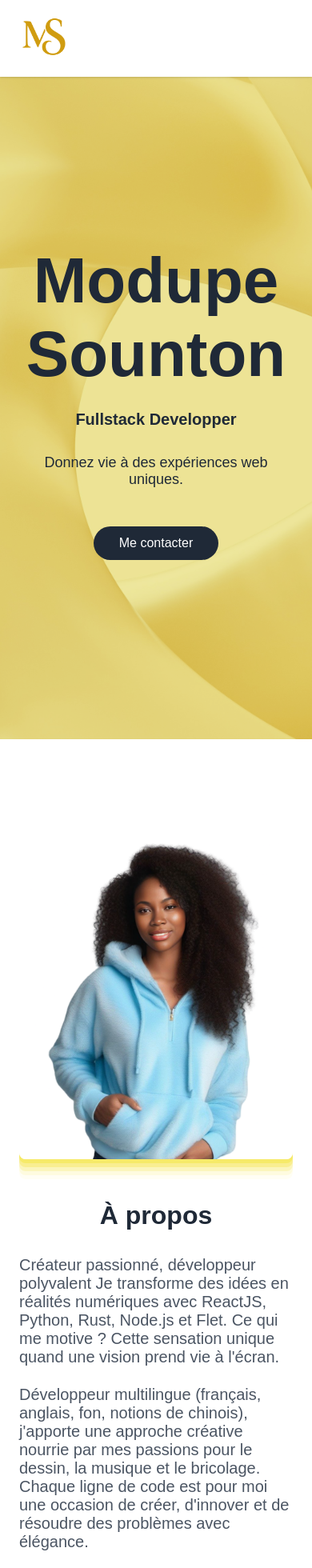
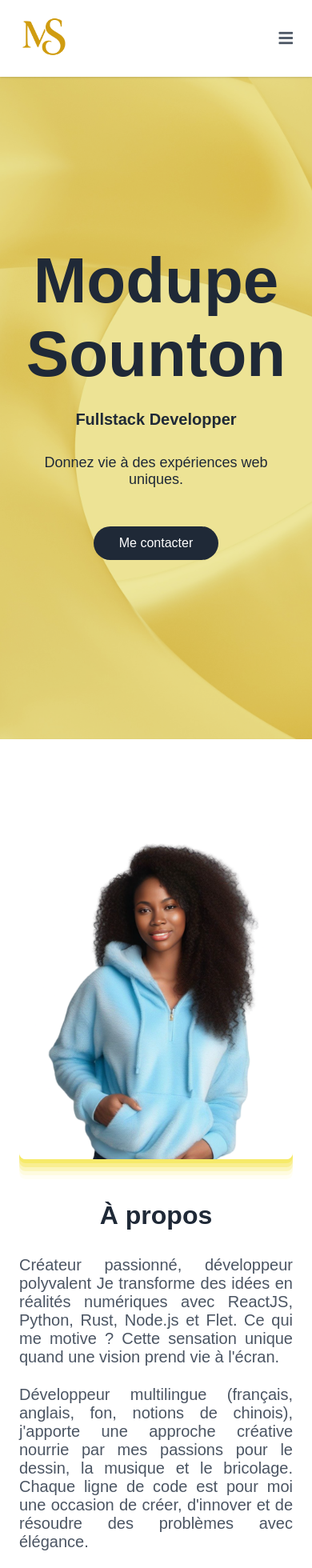
Before and after one commit to esindelabi/modupes, a React (Vite) app: page / in a window 390 px wide. Shown: the top 1960 px of the page at 80% size. Built offline with nearby package versions, Linux system fonts and the light colour scheme.

Commit message:
Add menu hamburger

```diff
--- a/index.html
+++ b/index.html
@@ -6,6 +6,12 @@
     <title>Modupe Sounton | Fullstack Developper</title>
     <link rel="icon" type="image/png" href="public/logo'.png" sizes="32x32" />
     <link rel="shortcut icon" href="public/logo.png" />
+    <link
+    rel="stylesheet"
+    href="https://cdnjs.cloudflare.com/ajax/libs/font-awesome/5.15.4/css/all.min.css"
+    crossorigin="anonymous"
+    referrerpolicy="no-referrer"
+/>
 </head>
 <body>
     <div id="root"></div>
--- a/src/index.css
+++ b/src/index.css
@@ -118,6 +118,8 @@ body {
 
 /* ------------------ Navbar ------------------ */
 
+/* ------------------ Navbar ------------------ */
+
 .navbar {
     position: fixed;
     width: 100%;
@@ -125,6 +127,8 @@ body {
     box-shadow: 0 1px 3px 0 rgba(0, 0, 0, 0.1), 0 1px 2px 0 rgba(0, 0, 0, 0.06);
     z-index: 50;
 }
+
+
 
 .navbar-container {
     padding-top: 0rem;
@@ -152,7 +156,7 @@ body {
 
 
 .navbar-menu-desktop {
-    display: none;
+    display: none; /* [MOBILE FIRST] Masqué par défaut */
     gap: 2rem;
 }
 
@@ -175,6 +179,7 @@ body {
     cursor: pointer;
     color: #4b5563;
     font-size: 1.25rem;
+    display: block; /* [MOBILE FIRST] Affiché par défaut */
 }
 
 .navbar-menu-mobile {
@@ -212,14 +217,13 @@ body {
 
 
 @media (min-width: 768px) {
+    .navbar-toggle-btn {
+        display: none;
+    }
     .navbar-menu-desktop {
         display: flex;
     }
-    .navbar-toggle-btn {
-        display: none;
-    }
 }
-
 /* ------------------ About ------------------ */
 
 .about-section {
@@ -238,6 +242,9 @@ body {
 .text-body{
     font-size: 20px;
     font-weight: 400;
+    display: flex;
+    align-items: center;
+    text-align: justify;
 }
 
 .about-image {
```
Also changed, not shown: public/logo.png, src/components/About.tsx (line endings or trailing spaces).
